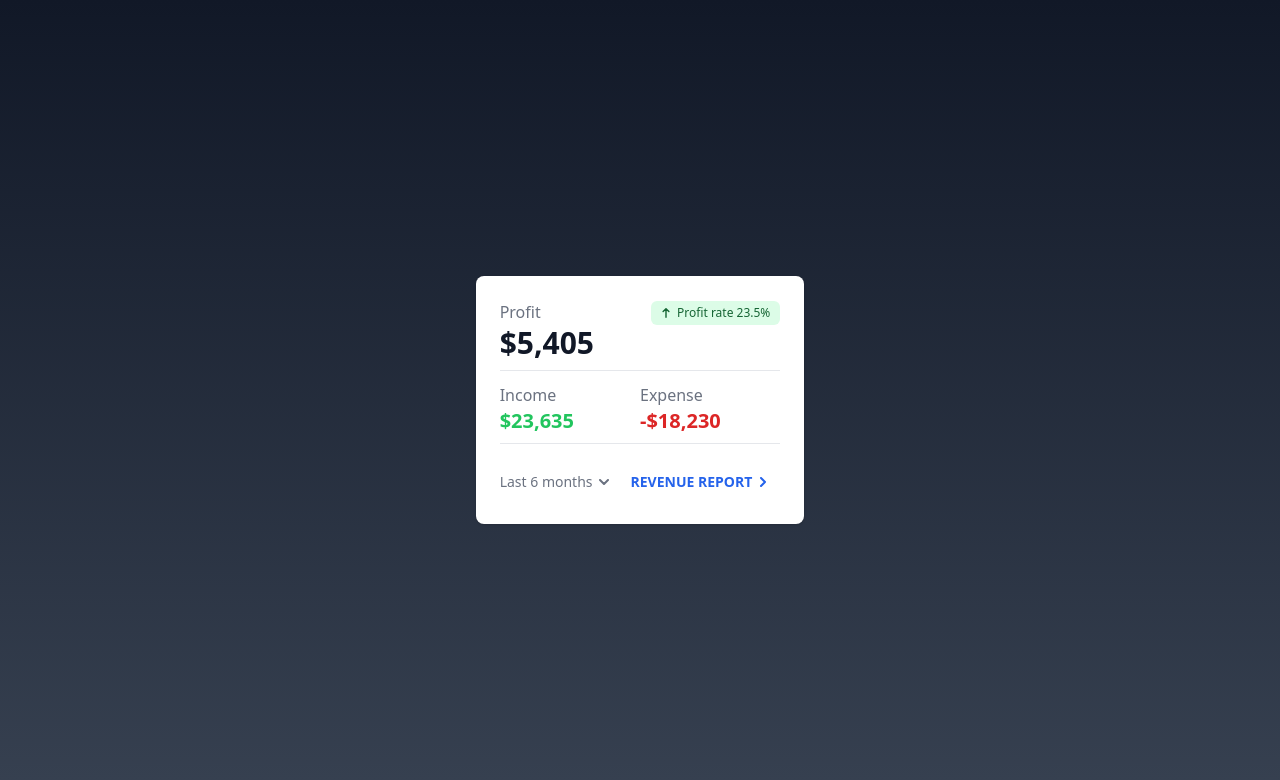
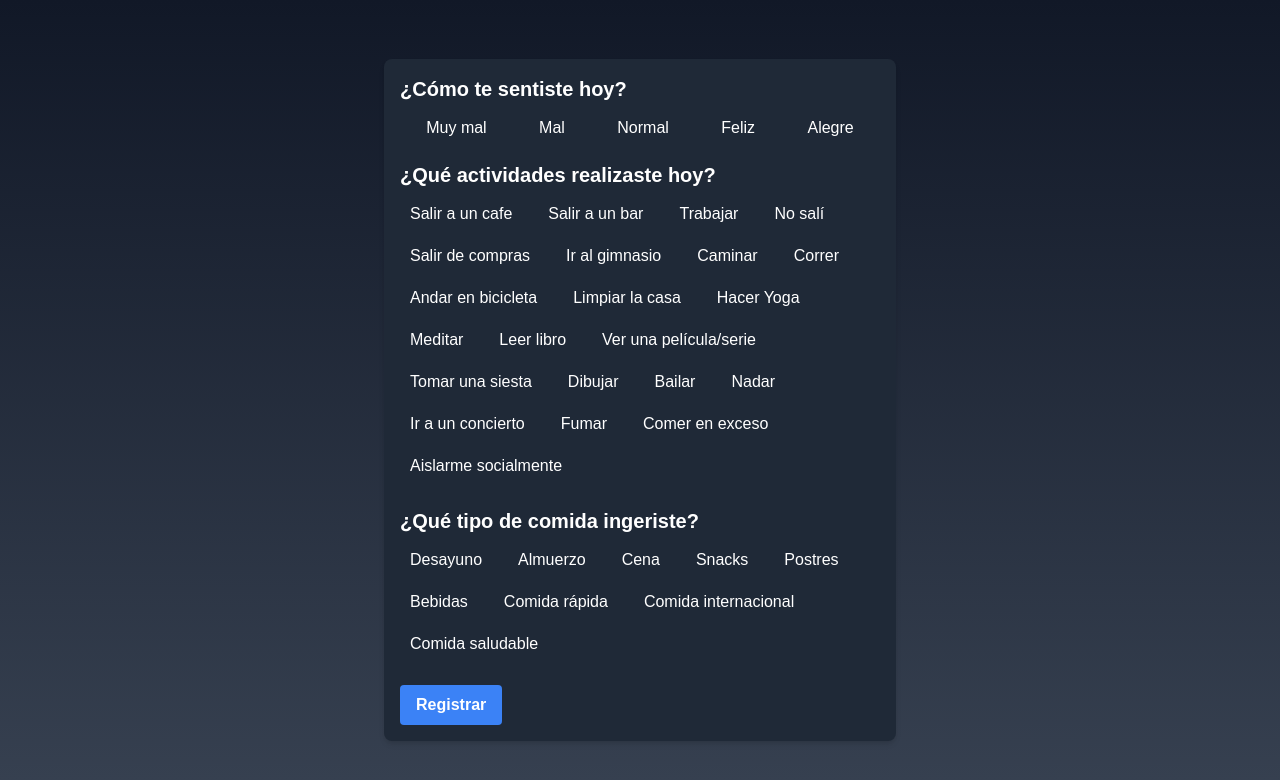
Before and after one commit to LuvazAng/hackmorelos-front, a React (Create React App) app: page /dashboard in a window 1280 px wide. Shown: the top 780 px of the page. Built offline with nearby package versions, Linux system fonts and the light colour scheme.

Commit message:
Implementación de selección

```diff
--- a/src/Dashboard.js
+++ b/src/Dashboard.js
@@ -1,12 +1,13 @@
 import { React } from "react";
 
-import { Pastel } from "./Pastel";
+import MoodTracker from "./MoodTracker";
 
 function Dashboard() {
   return (
     <div>
-      <Pastel />
+      <MoodTracker />
     </div>
   );
 }
+
 export default Dashboard;
--- /dev/null
+++ b/src/MoodTracker.css
@@ -0,0 +1,26 @@
+.mood-option input,
+.activity-option input,
+.food-option input {
+  display: none;
+}
+
+.mood-option,
+.activity-option,
+.food-option {
+  cursor: pointer;
+  padding: 5px 10px;
+  border-radius: 4px;
+  transition: background-color 0.3s, color 0.3s;
+}
+
+.selected {
+  background-color: #4a90e2;
+  color: white;
+}
+
+.mood-option:hover,
+.activity-option:hover,
+.food-option:hover {
+  background-color: #4a90e2;
+  color: white;
+}
--- /dev/null
+++ b/src/MoodTracker.js
@@ -0,0 +1,143 @@
+import React, { useState } from "react";
+import "./MoodTracker.css"; // Importamos el archivo CSS
+
+function MoodTracker() {
+  const [mood, setMood] = useState("");
+  const [activities, setActivities] = useState([]);
+  const [foodTypes, setFoodTypes] = useState([]);
+
+  const handleMoodChange = (event) => {
+    setMood(event.target.value);
+  };
+
+  const handleActivitiesChange = (event) => {
+    const value = event.target.value;
+    setActivities(
+      activities.includes(value)
+        ? activities.filter((activity) => activity !== value)
+        : [...activities, value]
+    );
+  };
+
+  const handleFoodTypesChange = (event) => {
+    const value = event.target.value;
+    setFoodTypes(
+      foodTypes.includes(value)
+        ? foodTypes.filter((food) => food !== value)
+        : [...foodTypes, value]
+    );
+  };
+
+  const handleSubmit = (event) => {
+    event.preventDefault();
+    console.log({
+      mood,
+      activities,
+      foodTypes,
+    });
+    // Aquí puedes manejar el envío de datos al backend o a un servicio
+  };
+
+  return (
+    <div className="p-4 bg-gray-800 text-white rounded-lg shadow-md w-full max-w-lg mx-auto">
+      <form onSubmit={handleSubmit}>
+        <div className="mb-4">
+          <h2 className="text-xl font-bold mb-2">¿Cómo te sentiste hoy?</h2>
+          <div className="flex justify-around">
+            {["Muy mal", "Mal", "Normal", "Feliz", "Alegre"].map((moodOption) => (
+              <label key={moodOption} className={`mood-option ${mood === moodOption ? 'selected' : ''}`}>
+                <input
+                  type="radio"
+                  name="mood"
+                  value={moodOption}
+                  onChange={handleMoodChange}
+                />
+                {moodOption}
+              </label>
+            ))}
+          </div>
+        </div>
+
+        <div className="mb-4">
+          <h2 className="text-xl font-bold mb-2">¿Qué actividades realizaste hoy?</h2>
+          <div className="flex flex-wrap">
+            {[
+              "Salir a un cafe",
+              "Salir a un bar",
+              "Trabajar",
+              "No salí",
+              "Salir de compras",
+              "Ir al gimnasio",
+              "Caminar",
+              "Correr",
+              "Andar en bicicleta",
+              "Limpiar la casa",
+              "Hacer Yoga",
+              "Meditar",
+              "Leer libro",
+              "Ver una película/serie",
+              "Tomar una siesta",
+              "Dibujar",
+              "Bailar",
+              "Nadar",
+              "Ir a un concierto",
+              "Fumar",
+              "Comer en exceso",
+              "Aislarme socialmente"
+            ].map((activity) => (
+              <label
+                key={activity}
+                className={`activity-option ${activities.includes(activity) ? 'selected' : ''} mr-4 mb-2`}
+              >
+                <input
+                  type="checkbox"
+                  value={activity}
+                  onChange={handleActivitiesChange}
+                />
+                {activity}
+              </label>
+            ))}
+          </div>
+        </div>
+
+        <div className="mb-4">
+          <h2 className="text-xl font-bold mb-2">¿Qué tipo de comida ingeriste?</h2>
+          <div className="flex flex-wrap">
+            {[
+              "Desayuno",
+              "Almuerzo",
+              "Cena",
+              "Snacks",
+              "Postres",
+              "Bebidas",
+              "Comida rápida",
+              "Comida internacional",
+              "Comida saludable"
+            ].map((food) => (
+              <label
+                key={food}
+                className={`food-option ${foodTypes.includes(food) ? 'selected' : ''} mr-4 mb-2`}
+              >
+                <input
+                  type="checkbox"
+                  value={food}
+                  onChange={handleFoodTypesChange}
+                />
+                {food}
+              </label>
+            ))}
+          </div>
+        </div>
+
+        <button
+          type="submit"
+          className="bg-blue-500 hover:bg-blue-700 text-white font-bold py-2 px-4 rounded"
+        >
+          Registrar
+        </button>
+      </form>
+    </div>
+  );
+}
+
+export default MoodTracker;
--- a/src/index.css
+++ b/src/index.css
@@ -1,3 +1,9 @@
 @tailwind base;
 @tailwind components;
 @tailwind utilities;
+
+body {
+    background-color: #2d3748;
+    color: white;
+    font-family: 'Arial', sans-serif;
+  }
```
Also changed, not shown: src/Grafica.js (+46 -36 lines).
